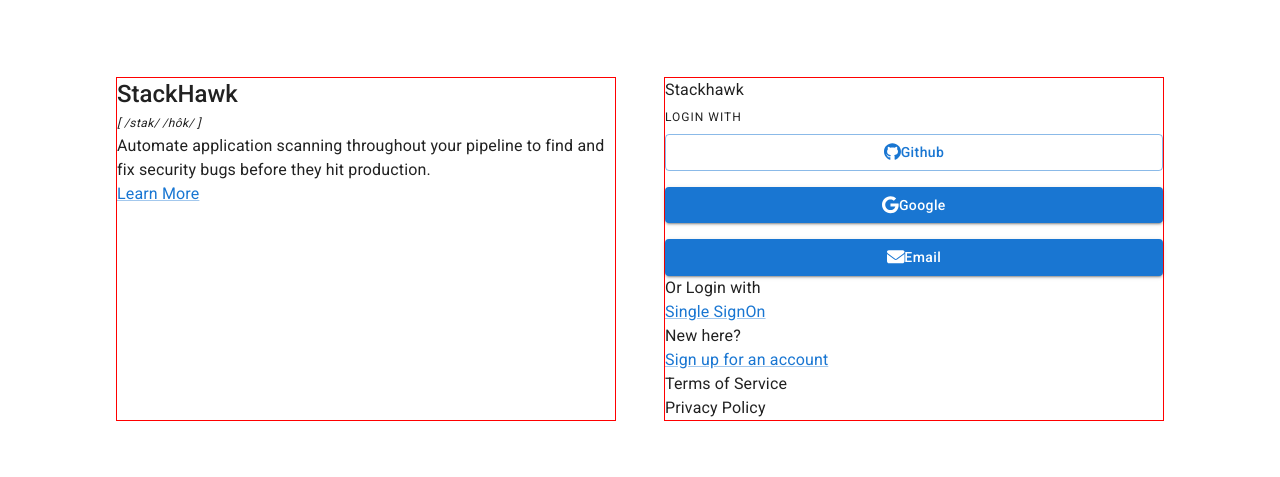
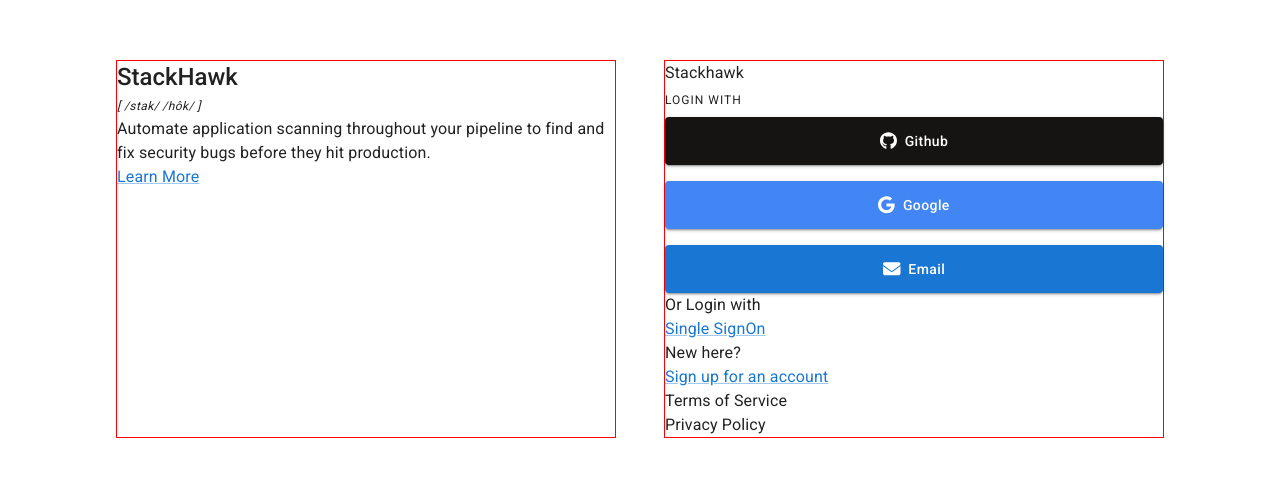
Before and after one commit to KevinKra/demo-app, a React (Create React App) app: page / in a window 1280 px wide. Shown: the part 151-628 px from the top of the page. Built offline with nearby package versions, Linux system fonts and the light colour scheme.

Commit message:
get a working example of mui props working alongside local props, update theme to work

```diff
--- a/src/_molecules/Button/Button.tsx
+++ b/src/_molecules/Button/Button.tsx
@@ -1,4 +1,5 @@
-import { styled, Typography } from "@mui/material";
+import { styled, Theme, Typography } from "@mui/material";
+// import { css } from "@emotion/react";
 import { Button, ButtonProps } from "@mui/material";
 import { FC } from "react";
 import StyledIcon, { IIcon } from "../../_atoms/Icon/Icon";
@@ -11,8 +12,10 @@
 
 const StyledButton: FC<IButton> = ({ icon, text, ...args }) => {
   return (
-    <Wrapper {...args}>
-      {icon && <StyledIcon icon={icon} size="lg" />}
+    <Wrapper icon={icon} {...args}>
+      {icon && (
+        <StyledIcon className="styled-button-icon" icon={icon} size="lg" />
+      )}
       {text}
     </Wrapper>
   );
@@ -20,6 +23,22 @@
 
 export default StyledButton;
 
-const Wrapper = styled(Button)`
+const Wrapper = styled(Button)<{ icon?: IIcon }>`
   text-transform: none;
+  height: 3rem;
+
+  //* leverages both local styled props and global mui theme props.
+  ${(props) =>
+    props.icon === "github" &&
+    `background-color: ${props.theme.palette.brands[props.icon]}`};
+  ${(props) =>
+    props.icon === "google" &&
+    `background-color: ${props.theme.palette.brands[props.icon]}`};
+  ${(props) =>
+    props.icon === "email" &&
+    `background-color: ${props.theme.palette.secondary}`};
+
+  .styled-button-icon {
+    margin-right: 0.5rem;
+  }
 `;
--- a/src/components/UserLogin/UserLogin.tsx
+++ b/src/components/UserLogin/UserLogin.tsx
@@ -11,7 +11,7 @@
         <Typography>Stackhawk</Typography>
         <Typography variant="overline">Login With</Typography>
         <div className="user-login-buttons-container">
-          <StyledButton text="Github" icon="github" variant="outlined" />
+          <StyledButton text="Github" icon="github" variant="contained" />
           <StyledButton text="Google" icon="google" variant="contained" />
           <StyledButton text="Email" icon="email" variant="contained" />
         </div>
--- a/src/index.tsx
+++ b/src/index.tsx
@@ -8,21 +8,33 @@
 import "@fontsource/roboto/700.css";
 import CssBaseline from "@mui/material/CssBaseline";
 
-import { ThemeProvider } from "@mui/material/styles";
+import { PaletteOptions, ThemeProvider } from "@mui/material/styles";
 import { themes } from "./styles/themes";
 
 // todo - move theme module into separate file
 declare module "@mui/material/styles" {
-  interface Theme {
+  interface IPalette {
+    brands: {
+      github: string;
+      google: string;
+    };
+  }
+
+  // eslint-disable-next-line @typescript-eslint/no-empty-interface
+  interface PaletteOptions extends IPalette {}
+
+  interface CustomTheme {
     status: {
       danger: string;
     };
   }
-  // allow configuration using `createTheme`
-  interface ThemeOptions {
-    status: {
-      danger: string;
-    };
+
+  interface Theme extends CustomTheme {
+    palette: PaletteOptions;
+  }
+
+  interface ThemeOptions extends CustomTheme {
+    palette?: PaletteOptions;
   }
 }
 
--- a/src/styles/themes/dark.ts
+++ b/src/styles/themes/dark.ts
@@ -1,12 +1,13 @@
 import { createTheme } from "@mui/material/styles";
 
 export const THEME_DARK = createTheme({
+  status: {
+    danger: "#555",
+  },
   palette: {
-    primary: {
-      main: "rgba(150,150,150,1)",
+    brands: {
+      github: "#151413",
+      google: "#4285f4",
     },
   },
-  status: {
-    danger: "rgba(0,0,0,1)",
-  },
 });
--- a/src/styles/themes/light.ts
+++ b/src/styles/themes/light.ts
@@ -1,12 +1,13 @@
 import { createTheme } from "@mui/material/styles";
 
 export const THEME_LIGHT = createTheme({
+  status: {
+    danger: "#555",
+  },
   palette: {
-    // primary: {
-    //   main: "rgba(199,199,199,1)",
-    // },
-  },
-  status: {
-    danger: "rgba(150,0,0,1)",
+    brands: {
+      github: "#151413",
+      google: "#4285f4",
+    },
   },
 });
```
